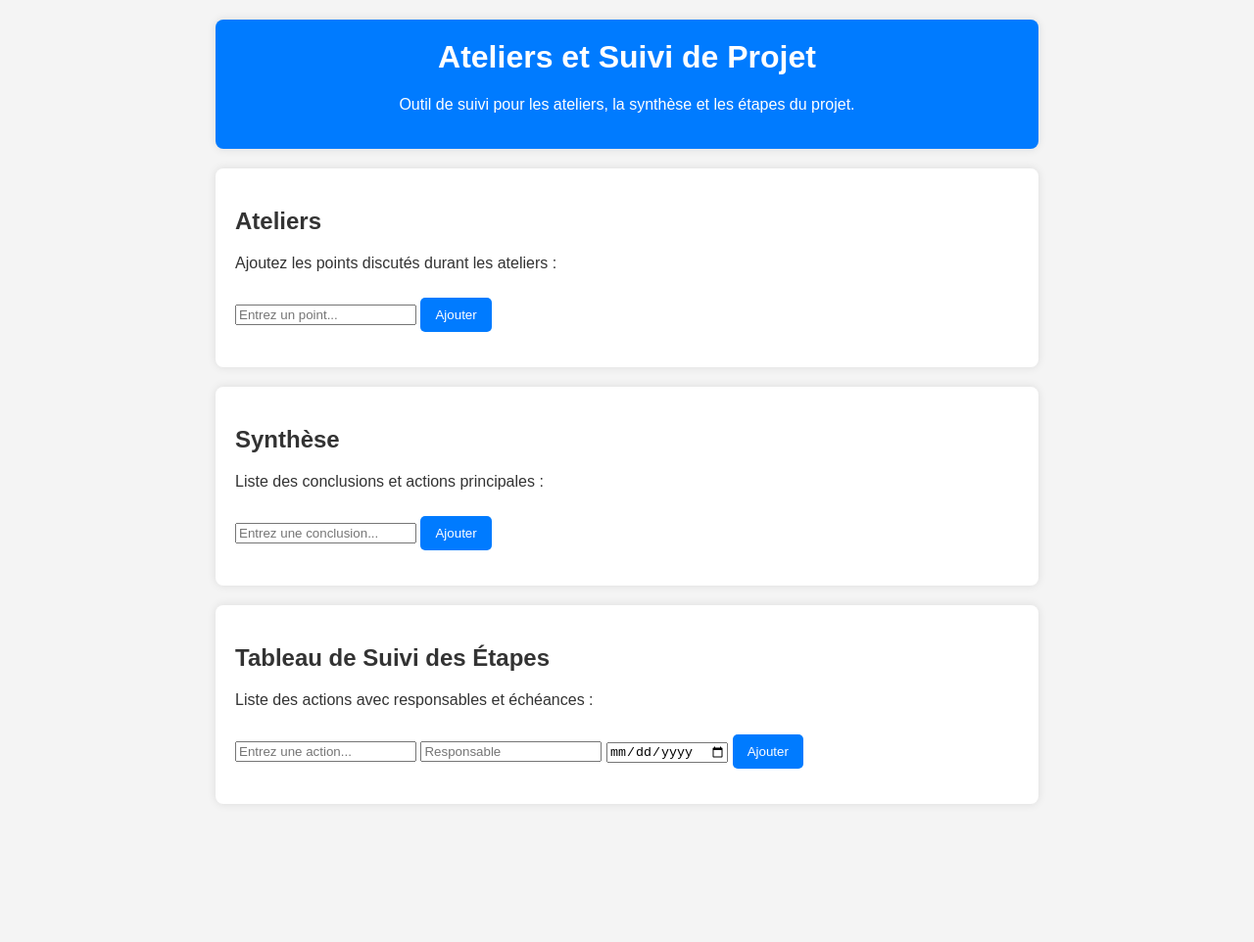
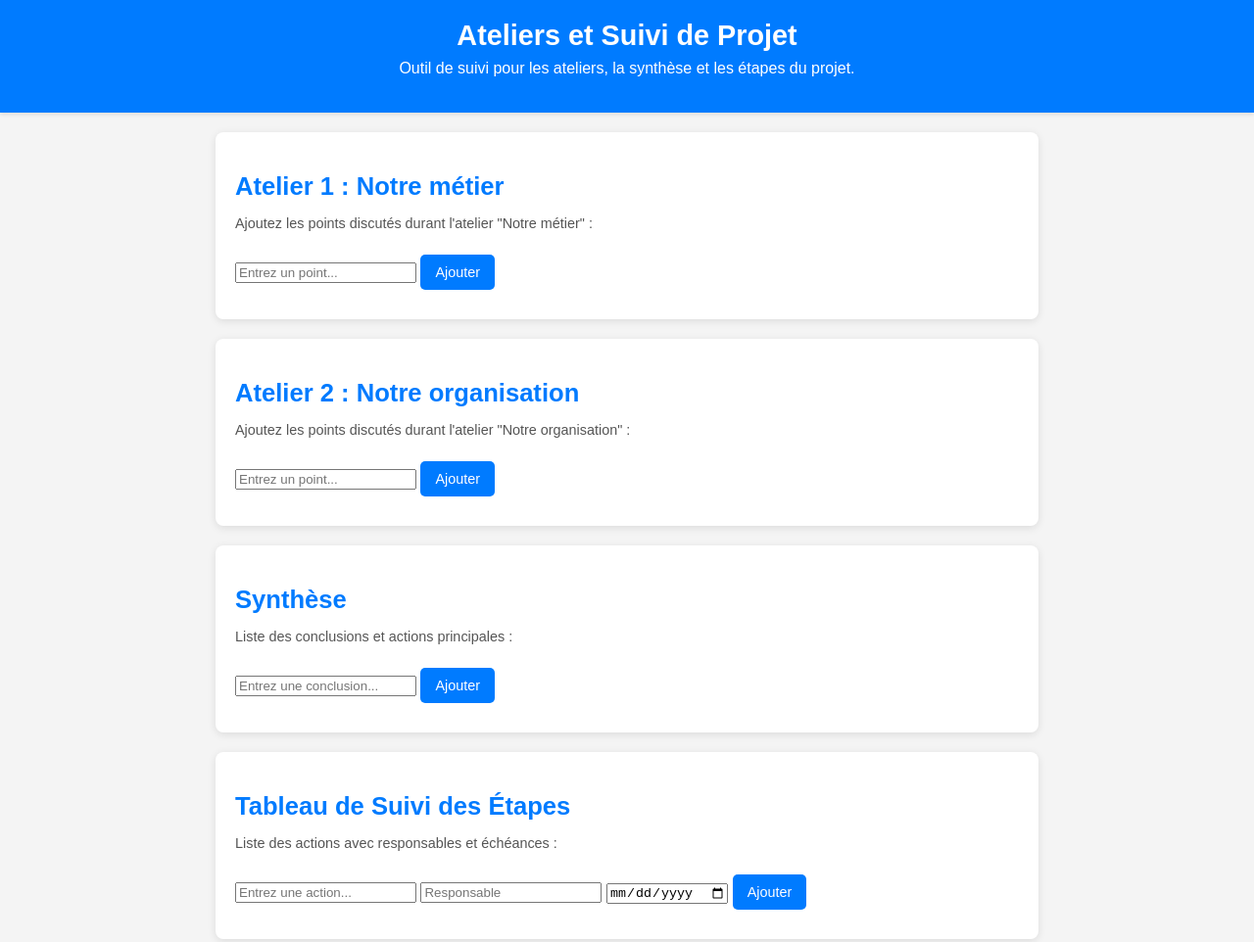
Before and after one commit to NicolasTardy/atelier-suivi-projet, a plain HTML site: page index.html in a window 1280 px wide. Shown: the whole page at 98% size. Before the commit the page ends 841 px from the top, so only its background shows below. Drawn offline with Linux system fonts and the light colour scheme.

Commit message:
Update index.html

```diff
--- a/index.html
+++ b/index.html
@@ -5,6 +5,7 @@
   <meta name="viewport" content="width=device-width, initial-scale=1.0">
   <title>Ateliers et Suivi de Projet</title>
   <style>
+    /* Style général */
     body {
       font-family: Arial, sans-serif;
       margin: 0;
@@ -12,47 +13,80 @@
       color: #333;
       background-color: #f4f4f4;
     }
-    header, section {
-      padding: 20px;
-      margin: 20px auto;
-      max-width: 800px;
-      background-color: #fff;
-      border-radius: 8px;
-      box-shadow: 0 0 10px rgba(0, 0, 0, 0.1);
-    }
+
+    /* En-tête */
     header {
       text-align: center;
       background-color: #007bff;
       color: #fff;
+      padding: 20px;
+      margin-bottom: 20px;
+      box-shadow: 0 2px 4px rgba(0, 0, 0, 0.1);
     }
-    h1 {
-      margin-top: 0;
+
+    header h1 {
+      margin: 0;
+      font-size: 1.8em;
     }
+
+    header p {
+      font-size: 1em;
+      margin-top: 8px;
+    }
+
+    /* Sections */
+    section {
+      background-color: #fff;
+      max-width: 800px;
+      margin: 20px auto;
+      padding: 20px;
+      border-radius: 8px;
+      box-shadow: 0 2px 8px rgba(0, 0, 0, 0.1);
+    }
+
+    section h2 {
+      font-size: 1.6em;
+      color: #007bff;
+      margin-bottom: 10px;
+    }
+
+    section p {
+      font-size: 0.9em;
+      color: #555;
+    }
+
+    /* Boutons */
     .btn {
       padding: 10px 15px;
+      font-size: 0.9em;
+      color: #fff;
+      background-color: #007bff;
       border: none;
       border-radius: 5px;
-      background-color: #007bff;
-      color: #fff;
       cursor: pointer;
       margin-top: 10px;
+      transition: background-color 0.3s ease;
     }
+
     .btn:hover {
       background-color: #0056b3;
     }
+
+    /* Liste des tâches */
     .task-list {
       list-style-type: none;
       padding: 0;
+      margin: 10px 0;
     }
+
     .task-list li {
       display: flex;
       justify-content: space-between;
-      padding: 5px;
+      padding: 8px;
+      background-color: #f9f9f9;
       border-bottom: 1px solid #ddd;
-    }
-    .task-list li.completed {
-      text-decoration: line-through;
-      color: #888;
+      border-radius: 4px;
+      margin-bottom: 8px;
     }
   </style>
 </head>
@@ -63,12 +97,20 @@
   <p>Outil de suivi pour les ateliers, la synthèse et les étapes du projet.</p>
 </header>
 
-<section id="atelier">
-  <h2>Ateliers</h2>
-  <p>Ajoutez les points discutés durant les ateliers :</p>
-  <input type="text" id="atelierInput" placeholder="Entrez un point...">
-  <button class="btn" onclick="addAtelier()">Ajouter</button>
-  <ul id="atelierList" class="task-list"></ul>
+<section id="atelier1">
+  <h2>Atelier 1 : Notre métier</h2>
+  <p>Ajoutez les points discutés durant l'atelier "Notre métier" :</p>
+  <input type="text" id="atelier1Input" placeholder="Entrez un point...">
+  <button class="btn" onclick="addPoint('atelier1')">Ajouter</button>
+  <ul id="atelier1List" class="task-list"></ul>
+</section>
+
+<section id="atelier2">
+  <h2>Atelier 2 : Notre organisation</h2>
+  <p>Ajoutez les points discutés durant l'atelier "Notre organisation" :</p>
+  <input type="text" id="atelier2Input" placeholder="Entrez un point...">
+  <button class="btn" onclick="addPoint('atelier2')">Ajouter</button>
+  <ul id="atelier2List" class="task-list"></ul>
 </section>
 
 <section id="synthese">
@@ -90,13 +132,13 @@
 </section>
 
 <script>
-  function addAtelier() {
-    const input = document.getElementById('atelierInput');
+  function addPoint(atelierId) {
+    const input = document.getElementById(atelierId + 'Input');
     const item = input.value.trim();
     if (item) {
       const li = document.createElement('li');
       li.textContent = item;
-      document.getElementById('atelierList').appendChild(li);
+      document.getElementById(atelierId + 'List').appendChild(li);
       input.value = '';
     }
   }
```
